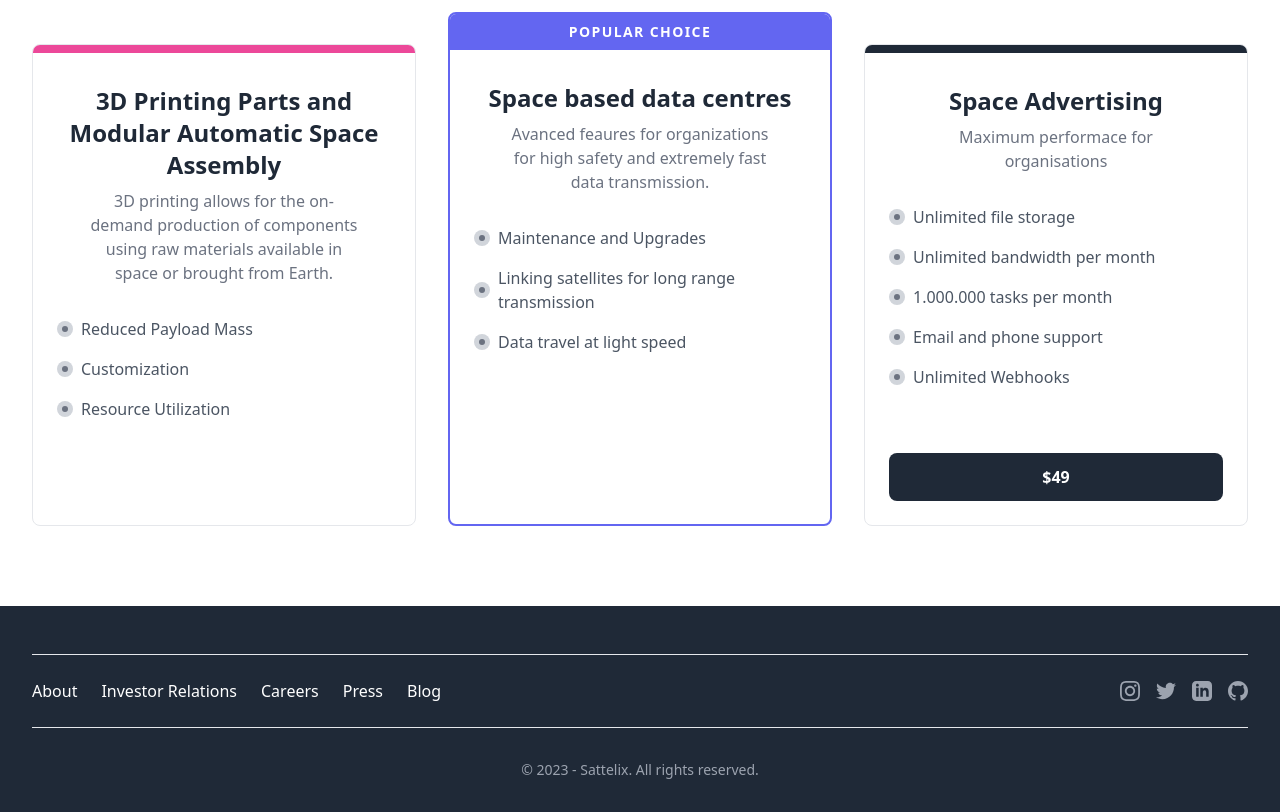
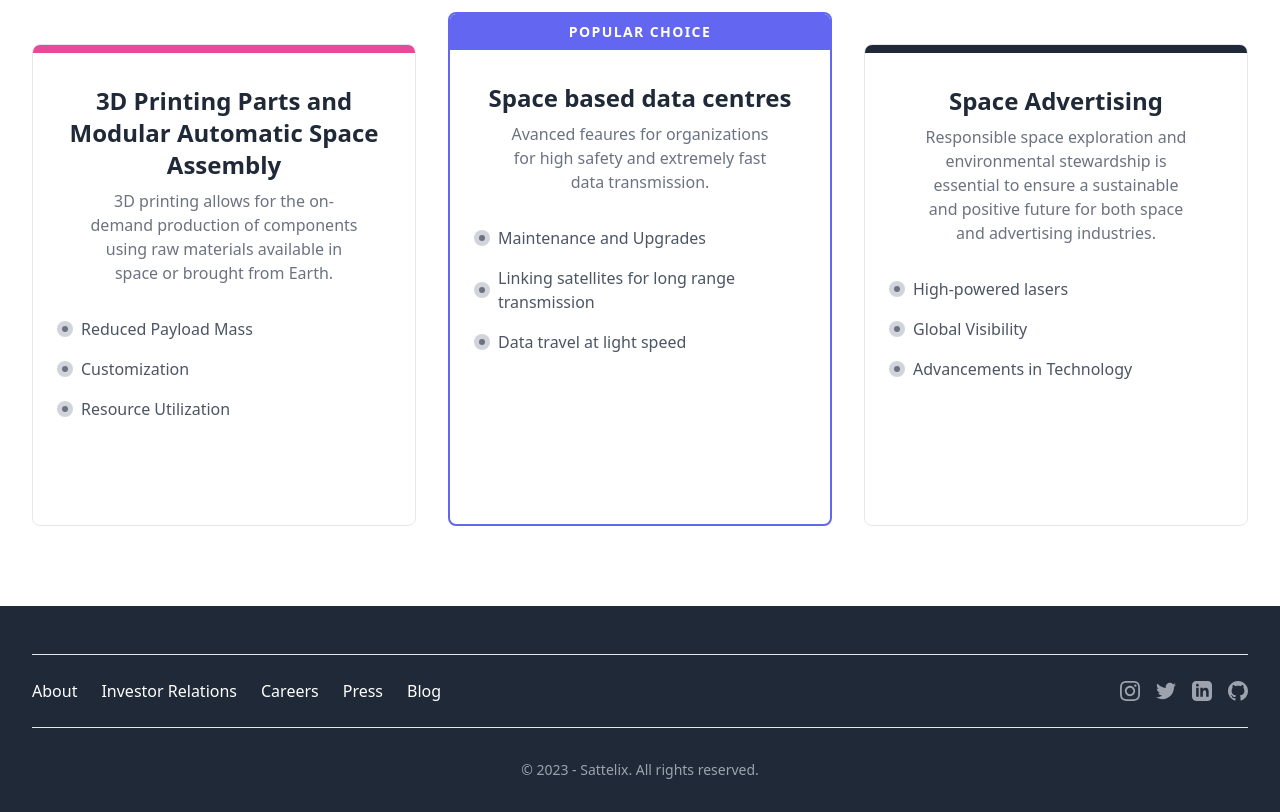
Before and after one commit to behldevansh/Spacehack_Hackathon, a React (Vite) app: page / in a window 1280 px wide. Shown: the part 920-1732 px from the top of the page. Built offline with nearby package versions, Linux system fonts and the light colour scheme.

Commit message:
cards completed

```diff
--- a/src/components/Card.jsx
+++ b/src/components/Card.jsx
@@ -283,7 +283,7 @@ export default function Card() {
             Space Advertising
             </div>
             <p className="mx-auto mb-8 px-8 text-center text-gray-500">
-              Maximum performace for organisations
+            Responsible space exploration and environmental stewardship is essential to ensure a sustainable and positive future for both space and advertising industries.
             </p>
             <div className="space-y-4">
               <div className="flex items-center gap-2">
@@ -308,7 +308,7 @@ export default function Card() {
                     className="text-gray-500"
                   />
                 </svg>
-                <span className="text-gray-600">Unlimited file storage</span>
+                <span className="text-gray-600">High-powered lasers </span>
               </div>
               <div className="flex items-center gap-2">
                 <svg
@@ -333,7 +333,7 @@ export default function Card() {
                   />
                 </svg>
                 <span className="text-gray-600">
-                  Unlimited bandwidth per month
+                Global Visibility
                 </span>
               </div>
               <div className="flex items-center gap-2">
@@ -358,10 +358,10 @@ export default function Card() {
                     className="text-gray-500"
                   />
                 </svg>
-                <span className="text-gray-600">1.000.000 tasks per month</span>
+                <span className="text-gray-600">Advancements in Technology</span>
               </div>
               <div className="flex items-center gap-2">
-                <svg
+                {/* <svg
                   xmlns="http://www.w3.org/2000/svg"
                   className="h-4 w-4 shrink-0"
                   fill="none"
@@ -381,11 +381,11 @@ export default function Card() {
                     fill="currentColor"
                     className="text-gray-500"
                   />
-                </svg>
-                <span className="text-gray-600">Email and phone support</span>
+                </svg> */}
+                {/* <span className="text-gray-600">Email and phone support</span> */}
               </div>
               <div className="flex items-center gap-2">
-                <svg
+                {/* <svg
                   xmlns="http://www.w3.org/2000/svg"
                   className="h-4 w-4 shrink-0"
                   fill="none"
@@ -405,18 +405,18 @@ export default function Card() {
                     fill="currentColor"
                     className="text-gray-500"
                   />
-                </svg>
-                <span className="text-gray-600">Unlimited Webhooks</span>
+                </svg> */}
+                {/* <span className="text-gray-600">Unlimited Webhooks</span> */}
               </div>
             </div>
           </div>
           <div className="mt-auto">
-            <a
+            {/* <a
               href="#"
               className="block rounded-lg bg-gray-800 px-8 py-3 text-center text-sm font-semibold text-white outline-none ring-indigo-300 transition duration-100 hover:bg-gray-700 focus-visible:ring active:bg-gray-600 md:text-base"
             >
               $49
-            </a>
+            </a> */}
           </div>
         </div>
       </div>
```
